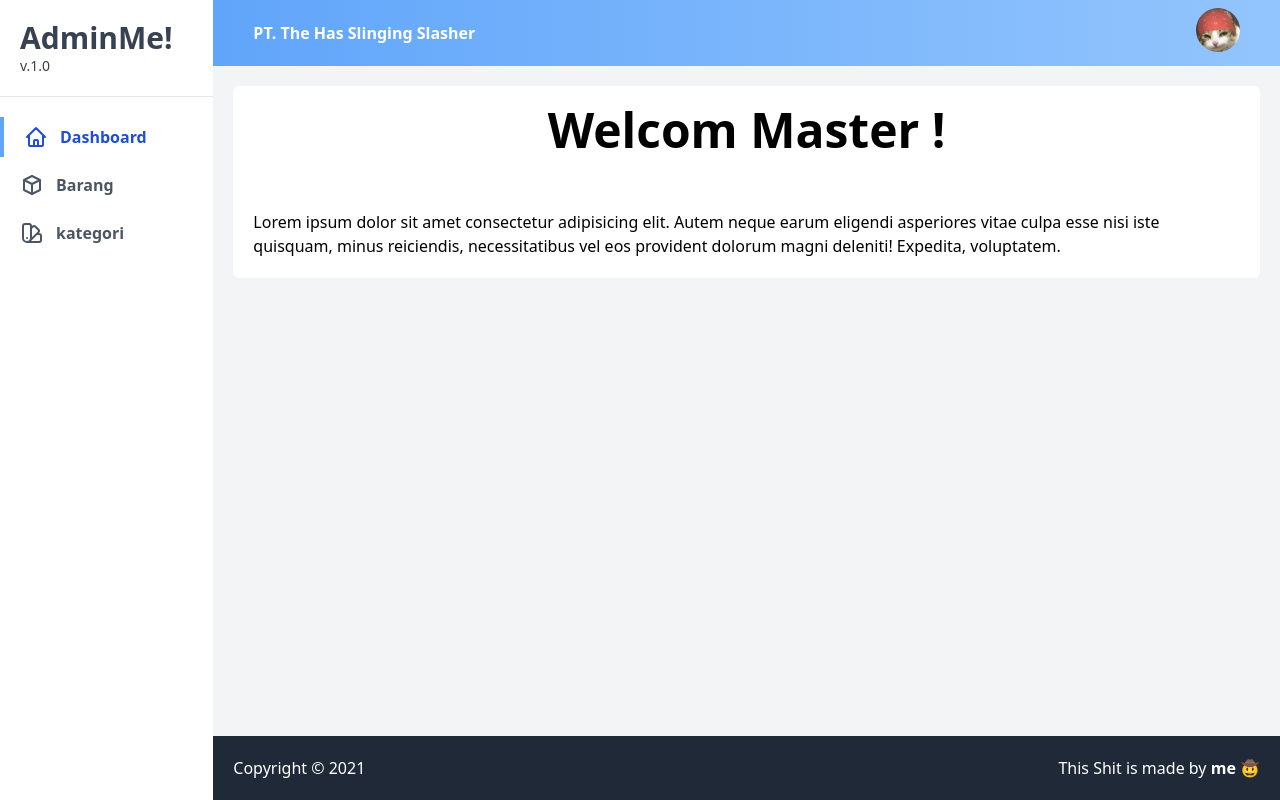
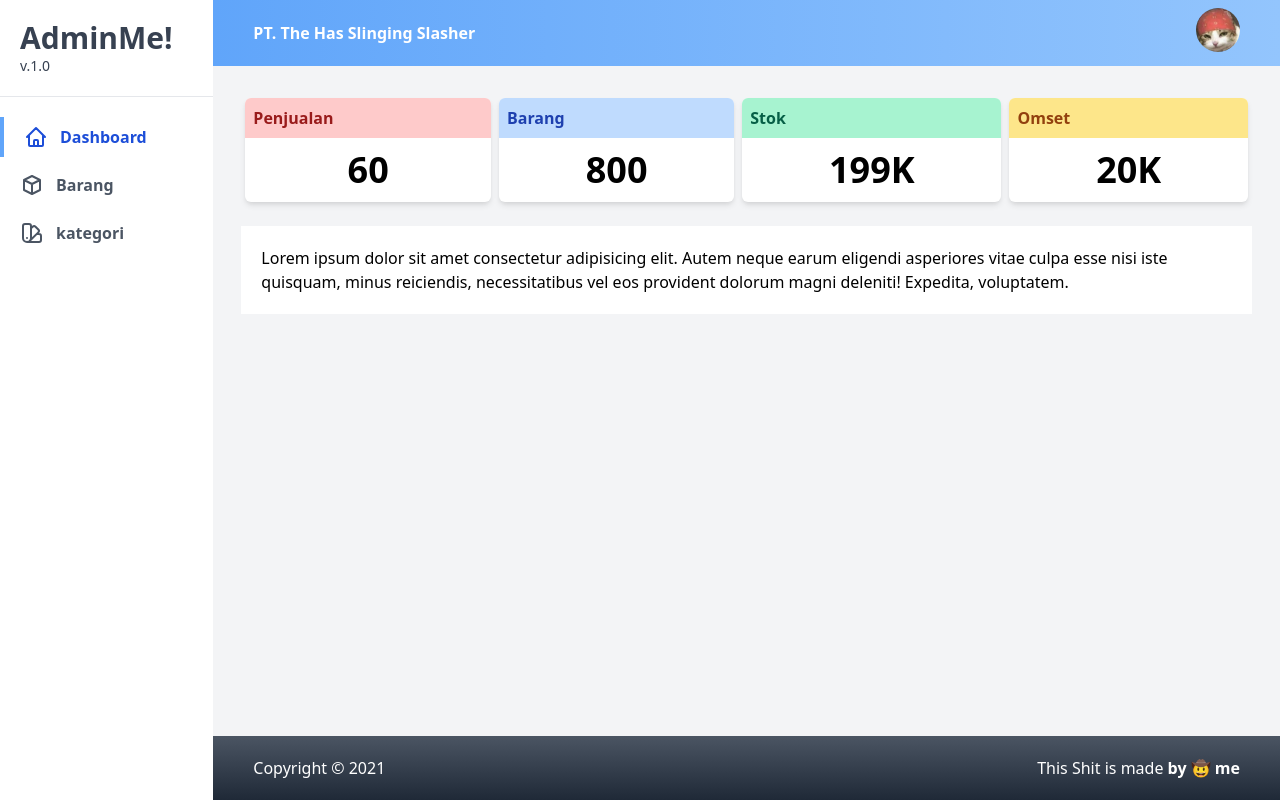
Before and after one commit to PyAhmadFarid/reactjs_admin, a React (Create React App) app: page / in a window 1280 px wide. Built offline with nearby package versions, Linux system fonts and the light colour scheme.

Commit message:
memperbaiki dashbiard

```diff
--- a/src/App.js
+++ b/src/App.js
@@ -119,9 +119,9 @@ class App extends React.Component {
                 <Route path="/kategori" component={Kategori} />
               </Switch>
             </div>
-            <div className={" text-white flex justify-between items-center bottom-0 p-5 bg-gray-800"}>
+            <div className={" text-white flex justify-between items-center bottom-0 py-5 px-10 bg-gradient-to-t from-gray-800 to-gray-600"}>
               <span>Copyright &copy; 2021</span>
-              <span>This Shit is made by  <a className={"font-semibold"} href="/aa">me &#129312;</a></span>
+              <span>This Shit is made <a className={"font-semibold"} href="/aa"> by &#129312; me</a></span>
             </div>
           </main>
         </div>
--- a/src/view/Barang.js
+++ b/src/view/Barang.js
@@ -54,7 +54,7 @@ function Barang(props) {
             fdata(dt)
         } else {
             fdata(bdata);
-            localStorage.setObject('barang', JSON.stringify(bdata));
+            localStorage.setItem('barang', JSON.stringify(bdata));
         }
 
     }, []);
@@ -79,7 +79,7 @@ function Barang(props) {
     }
 
     return (
-        <div className={" bg-white px-5 py-10 md:rounded-md flex flex-col text-gray-600"}>
+        <div className={" shadow-md bg-white px-5 py-10 md:rounded-md flex flex-col text-gray-600"}>
             <div className="flex justify-between space-x-3">
                 <button onClick={() => addbf(!addb)} className={" flex items-center focus:ring-4 ring-green-300 text-sm p-3 font-semibold rounded-full bg-green-200 text-green-800"}>
                     <svg xmlns="http://www.w3.org/2000/svg" className="h-4 w-4" fill="none" viewBox="0 0 24 24" stroke="currentColor">
--- a/src/view/Dashboard.js
+++ b/src/view/Dashboard.js
@@ -2,18 +2,37 @@ import React from "react";
 
 
 function Dashboard() {
-    return (
-      <div className={"bg-white p-5 md:rounded-md"}>
-        <div className={" font-extrabold text-5xl mb-14 text-center"}>
-            Welcom Master !
+  return (
+    <div className={" overflow-hidden md:rounded-md p-2"}>
+      <div className={" flex justify-between mb-5 flex-wrap"}>
+        <div className={" bg-white shadow-md m-1 overflow-hidden flex-grow rounded-md flex flex-col  items-center justify-center"}>
+          <div className={" w-full p-2 flex justify-start font-bold bg-red-200 text-red-800"}>Penjualan</div>
+          <span className={" font-bold text-4xl p-3"}>60</span>
         </div>
+        <div className={" bg-white shadow-md m-1 overflow-hidden flex-grow rounded-md flex flex-col  items-center justify-center"}>
+          <div className={" w-full p-2 flex justify-start font-bold bg-blue-200 text-blue-800"}>Barang</div>
+          <span className={" font-bold text-4xl p-3"}>800</span>
+        </div>
+        <div className={" bg-white  shadow-md m-1 overflow-hidden flex-grow rounded-md flex flex-col  items-center justify-center"}>
+          <div className={" w-full p-2 flex justify-start font-bold bg-green-200 text-green-800"}>Stok</div>
+          <span className={" font-bold text-4xl p-3"}>199K</span>
+        </div>
+        <div className={" bg-white shadow-md m-1 overflow-hidden flex-grow rounded-md flex flex-col  items-center justify-center"}>
+          <div className={" w-full p-2 flex justify-start font-bold bg-yellow-200 text-yellow-800"}>Omset</div>
+          <span className={" font-bold text-4xl p-3"}>20K</span>
+        </div>
+
+      </div>
+
+      <div className={" p-5 bg-white"}>
         Lorem ipsum dolor sit amet consectetur adipisicing elit. Autem neque earum
         eligendi asperiores vitae culpa esse nisi iste quisquam, minus reiciendis,
         necessitatibus vel eos provident dolorum magni deleniti! Expedita,
         voluptatem.
       </div>
-    );
-  }
+    </div>
+  );
+}
 
 
-  export default Dashboard;
+export default Dashboard;
```
